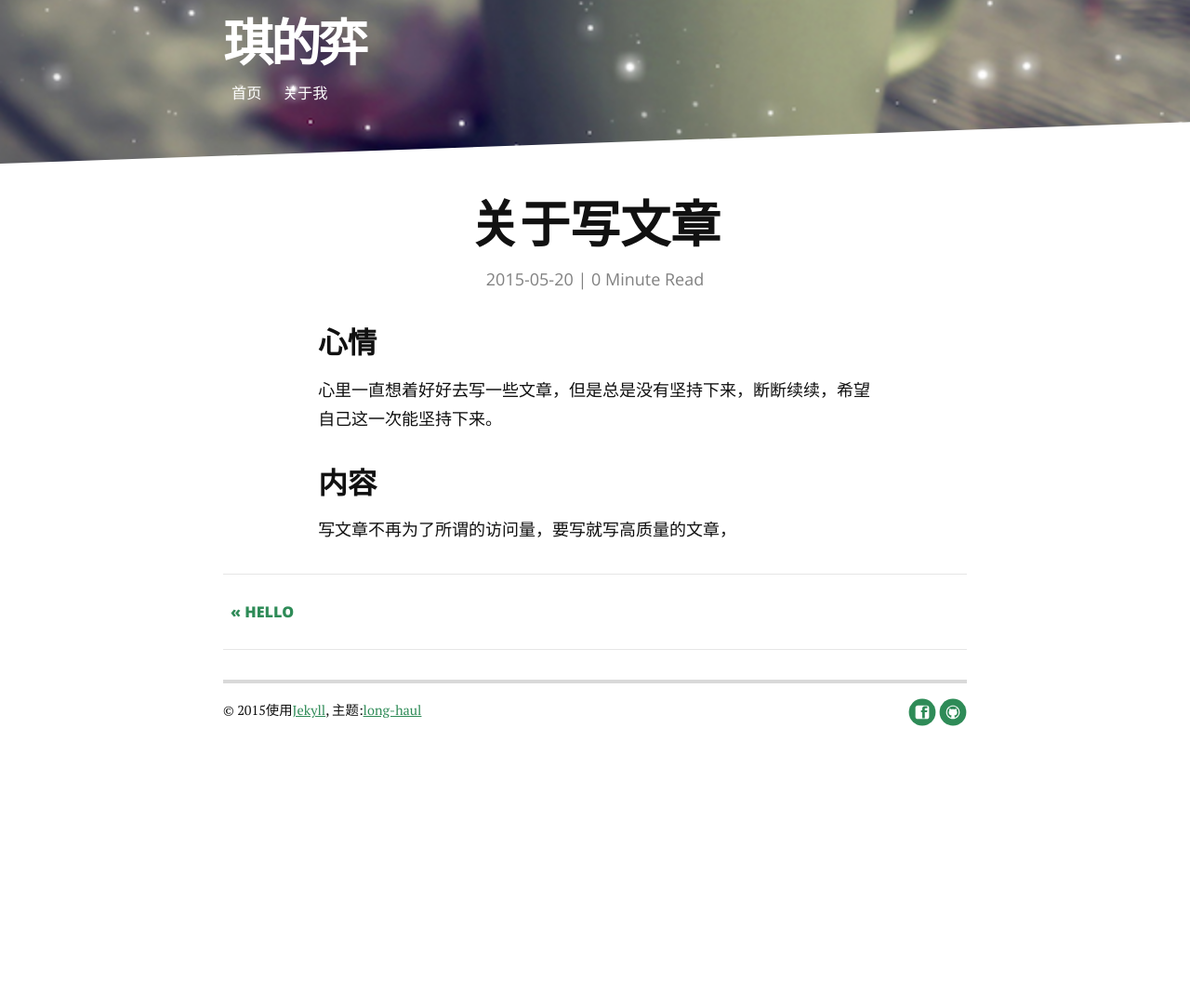
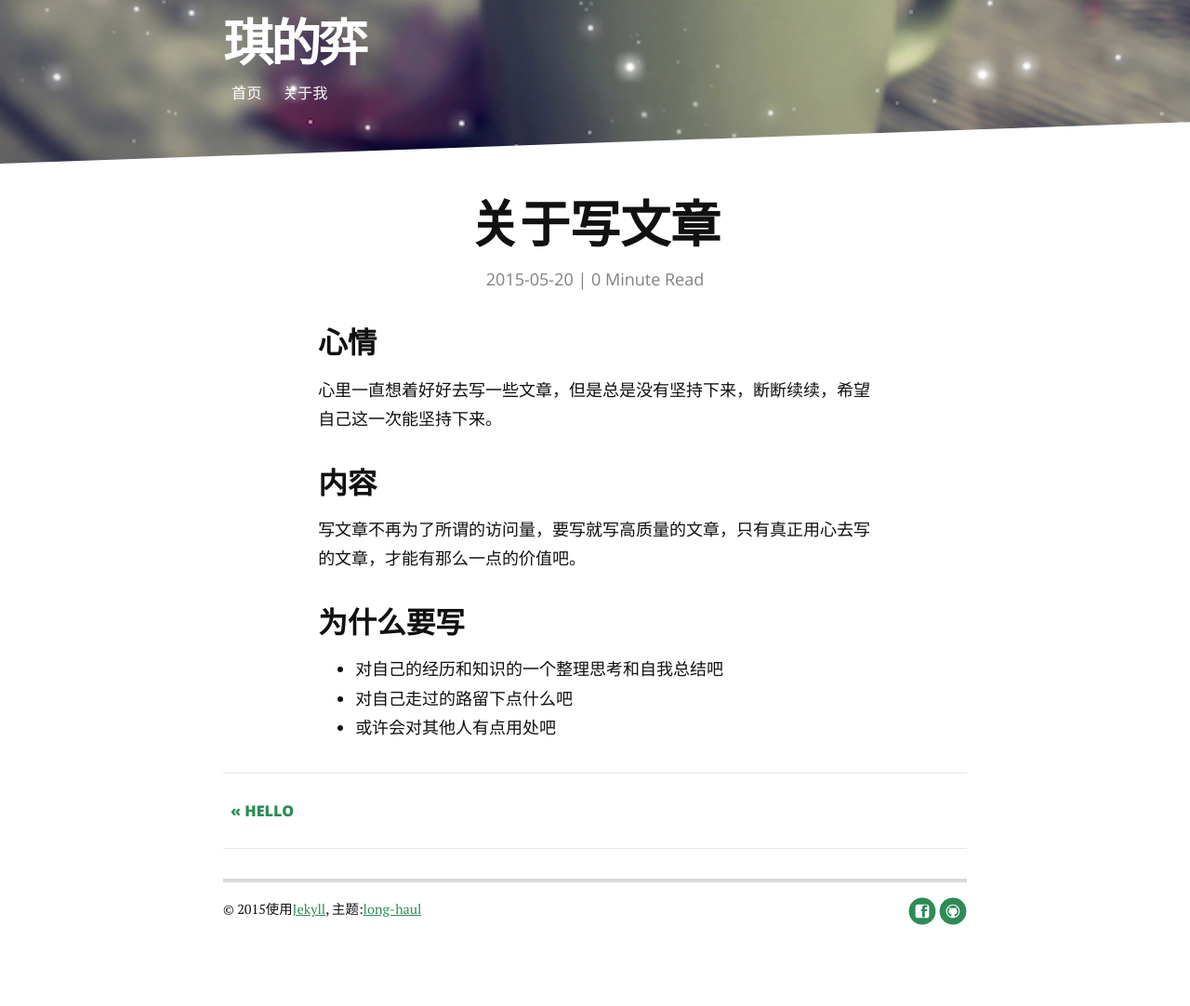
Before and after one commit to weijingqi/weijingqi.github.io, a Jekyll site: the page built from _posts/2015-05-20-关于写文章.md, in a window 1280 px wide. Shown: the whole page at 93% size. Built offline with Jekyll 4.4.1, drawn with Linux system fonts in a browser that asks for light colours; nearby versions of some CDN libraries; Markdown is read by kramdown in place of the engine named in the settings; before the commit the page ends 900 px from its top, so only the background shows below that.

Commit message:
update 关于写文章

```diff
--- a/_posts/2015-05-20-关于写文章.md
+++ b/_posts/2015-05-20-关于写文章.md
@@ -9,4 +9,9 @@ date:   2015-05-20
 心里一直想着好好去写一些文章，但是总是没有坚持下来，断断续续，希望自己这一次能坚持下来。
 
 ### 内容
-写文章不再为了所谓的访问量，要写就写高质量的文章，
+写文章不再为了所谓的访问量，要写就写高质量的文章，只有真正用心去写的文章，才能有那么一点的价值吧。
+
+### 为什么要写
+* 对自己的经历和知识的一个整理思考和自我总结吧
+* 对自己走过的路留下点什么吧
+* 或许会对其他人有点用处吧
```
